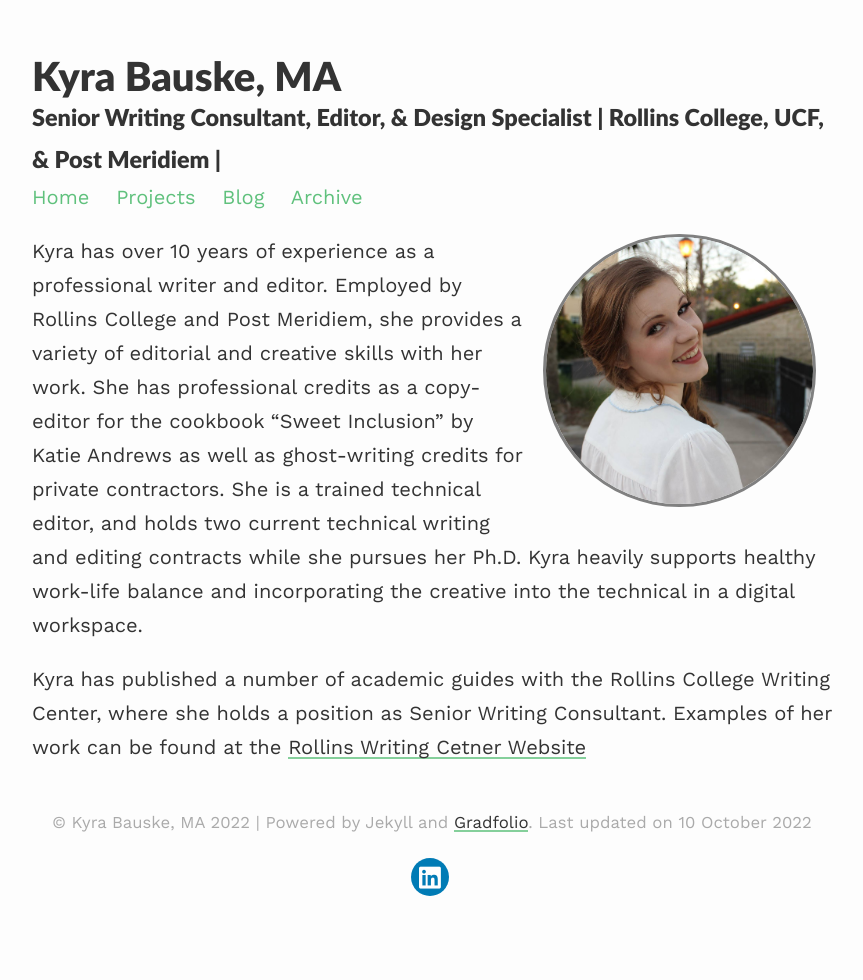
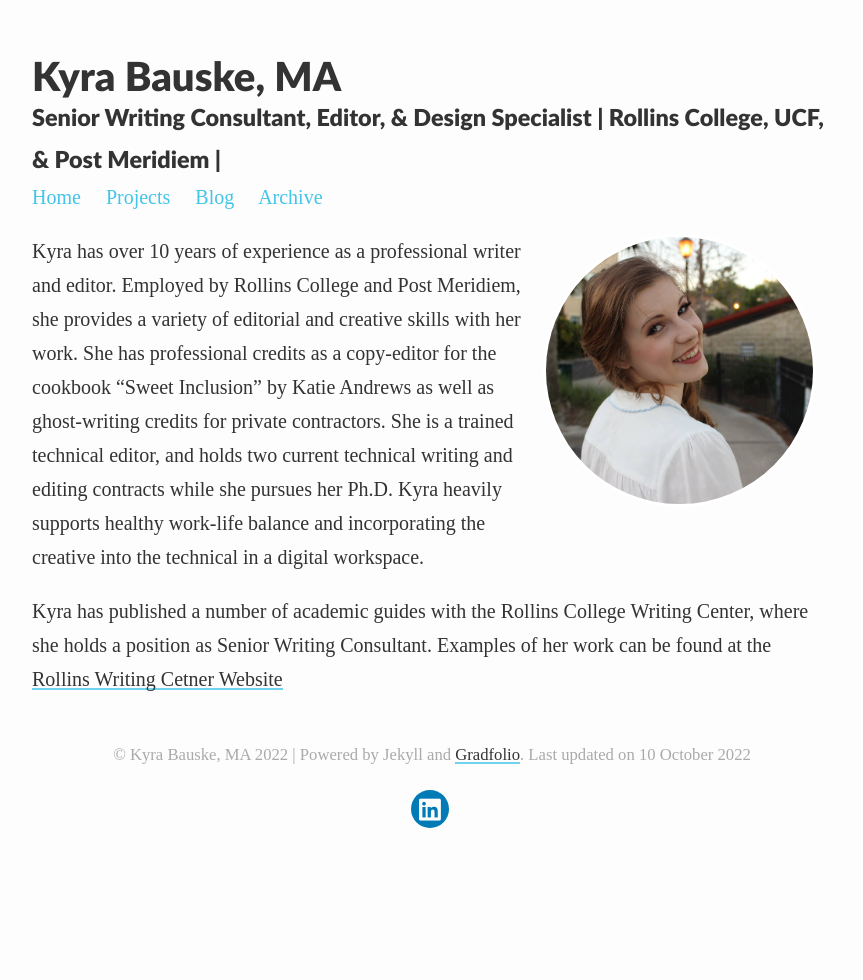
Before and after one commit to TK01079/GradPortfolioDemo, a Jekyll site: the page built from index.md, in a window 1280 px wide. Shown: the whole page, without its empty margins (208-1071 px from the left). Built offline with Jekyll 4.4.1, drawn with Linux system fonts in a browser that asks for light colours; nearby versions of some CDN libraries.

Commit message:
color scheme change

```diff
--- a/assets/css/_sass/variables.scss
+++ b/assets/css/_sass/variables.scss
@@ -1,26 +1,26 @@
-$base-font-family: 'Work Sans', sans-serif;
+$base-font-family: 'Tinos', serif;
 $base-font-size:   20px;
 $base-font-weight: 400;
 $small-font-size:  $base-font-size * 0.875;
 $base-line-height: 1.7;
 
 $spacing-unit:     30px;
-$light-gray: gray;
+$light-gray: rgb(255, 255, 255);
 $text-color:       #333;
-$background-color: #fdfdfd;
-$brand-color:      #60c17d;
+$background-color: #e3e1e1;
+$brand-color:      #43c4e8;
 
 // Color scheme for light
 $body-bg: #fdfdfd;
-$projectbox: #cfe6a4;
+$projectbox: #2cd8ff;
 $text-color: #333;
 
 // Color scheme for dark modes
-$body-bg-dark: #061725;
+$body-bg-dark: #031e34;
 $projectbox-dark: lighten($body-bg-dark, 10%);
-$text-color-dark: #777;
+$text-color-dark: rgb(163, 163, 163);
 
 // Colour palette for project boxes
 $theme1: ("one",#388087),("two", #6FB3B8),("three",#BADFE7),("four",#C2EDCE),("five",#F6F6F2);
-$theme2: ("one",#E8DFE0),("two", #8D9B6A),("three",#8A9EA7),("four",#DAB692),("five",#8F5B34);
-$theme3: ("one",#78AAC3),("two", #C4DEED),("three",#97C8D6),("four",#EEAB74),("five",#F3CD86), ("six",#F5A280);
+$theme2: ("one",#25359d),("two", #7391e6),("three",#9bd8f5),("four",#b3dcf0),("five",#352f6c);
+$theme3: ("one",#3c0e6b),("two", #8769ce),("three",#9342d9),("four",#52355c),("five",#7961a9), ("six",#7f00ed);
```
